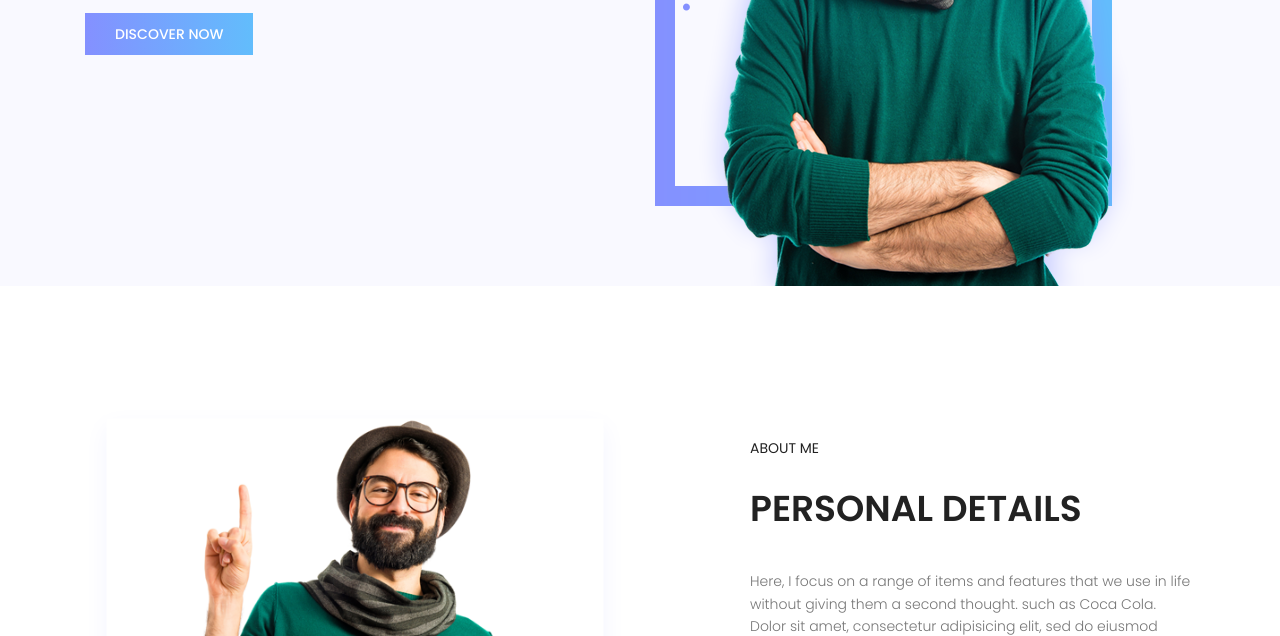
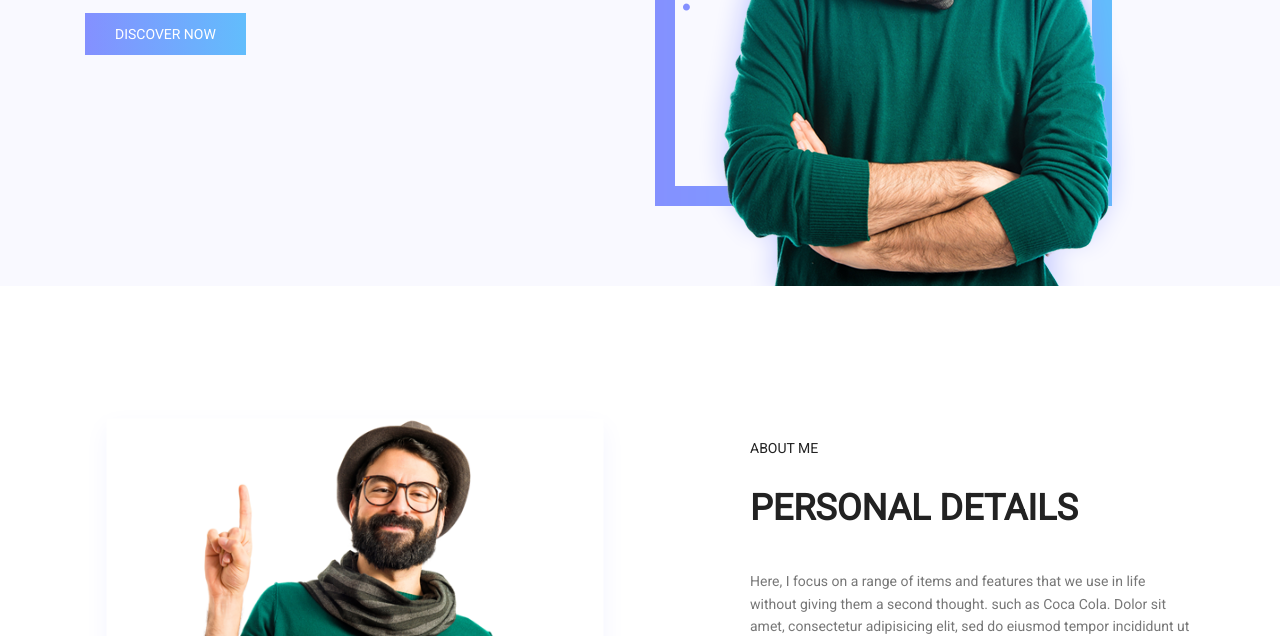
Before and after one commit to lukef02/bootstrap-example, a plain HTML site: page index.html in a window 1280 px wide. Shown: the part 464-1100 px from the top of the page. Drawn offline with nearby package versions, Linux system fonts and the light colour scheme; some packages are replaced by stand-ins of ours.

Commit message:
Roboto font inclusion

```diff
--- a/css/main.css
+++ b/css/main.css
@@ -93,7 +93,7 @@ $black			: #222;
 
 body {
   color: #777777;
-  font-family: "Poppins", sans-serif;
+  font-family: "Roboto", sans-serif;
   font-size: 14px;
   font-weight: 300;
   line-height: 1.625em;
@@ -160,7 +160,7 @@ a, a:focus, a:hover {
 
 h1, h2, h3,
 h4, h5, h6 {
-  font-family: "Poppins", sans-serif;
+  font-family: "Roboto", sans-serif;
   color: #222222;
   line-height: 1.2em !important;
   margin-bottom: 0;
@@ -172,7 +172,7 @@ h4, h5, h6 {
 .h4, .h5, .h6 {
   margin-bottom: 0;
   margin-top: 0;
-  font-family: "Poppins", sans-serif;
+  font-family: "Roboto", sans-serif;
   font-weight: 600;
   color: #222222;
 }
--- a/index.html
+++ b/index.html
@@ -17,6 +17,7 @@
 		<title>Personal</title>
 
 		<link href="https://fonts.googleapis.com/css?family=Poppins:100,200,400,300,500,600,700" rel="stylesheet">
+		<link href="https://fonts.googleapis.com/css?family=Roboto" rel="stylesheet">
 			<!--
 			CSS
 			============================================= -->
```
